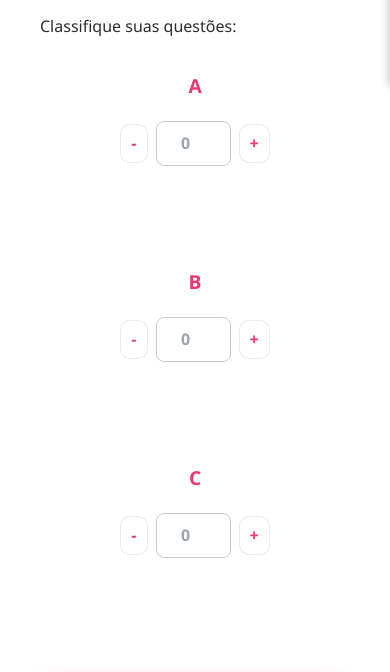
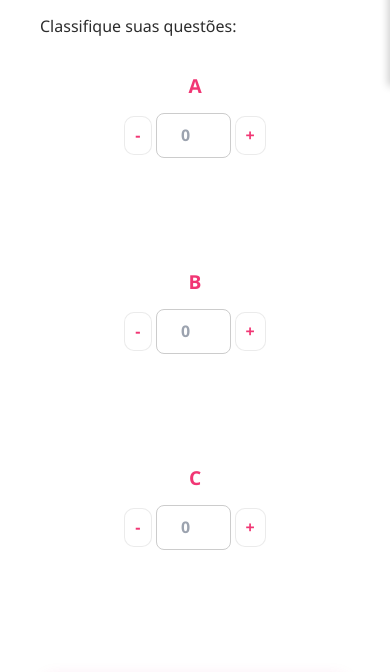
Before and after one commit to Lehguanaes/Metodologia-ABC, a React (Vite) app: page /Metodologia in a window 390 px wide. Shown: the part 758-1430 px from the top of the page. Built offline with nearby package versions, Linux system fonts and the light colour scheme.

Commit message:
Responsividade Cards

```diff
--- a/src/pages/metodologia/Metodologia.css
+++ b/src/pages/metodologia/Metodologia.css
@@ -352,19 +352,12 @@
   }
 
   .input-group {
-    width: 100%;
-    max-width: 340px;
+    gap: 2px !important;
+    margin-bottom: 0px !important;
   }
 
   .input-control {
-    width: 100%;
-    justify-content: space-between;
-    flex-direction: row;
-    gap: 10px;
-  }
-
-  .input-control input {
-    max-width: 85px;
+    gap: 4px !important;
   }
 
   .barra-cores-controls { gap: 18px; }
@@ -395,4 +388,7 @@
   .barra-cores-title {
   margin-top: 0px;
 }
+  .input-group {
+    margin-bottom: 0px; /* ainda mais compacto no mobile pequeno */
+  }
 }
```
